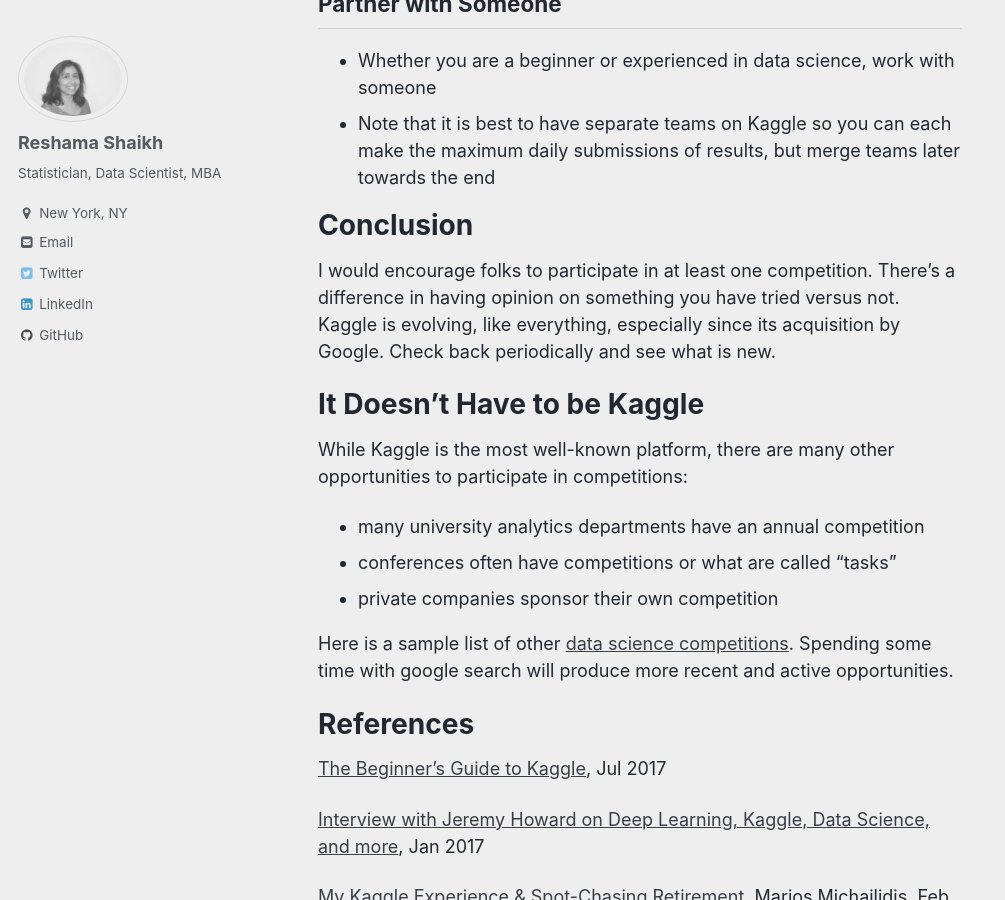
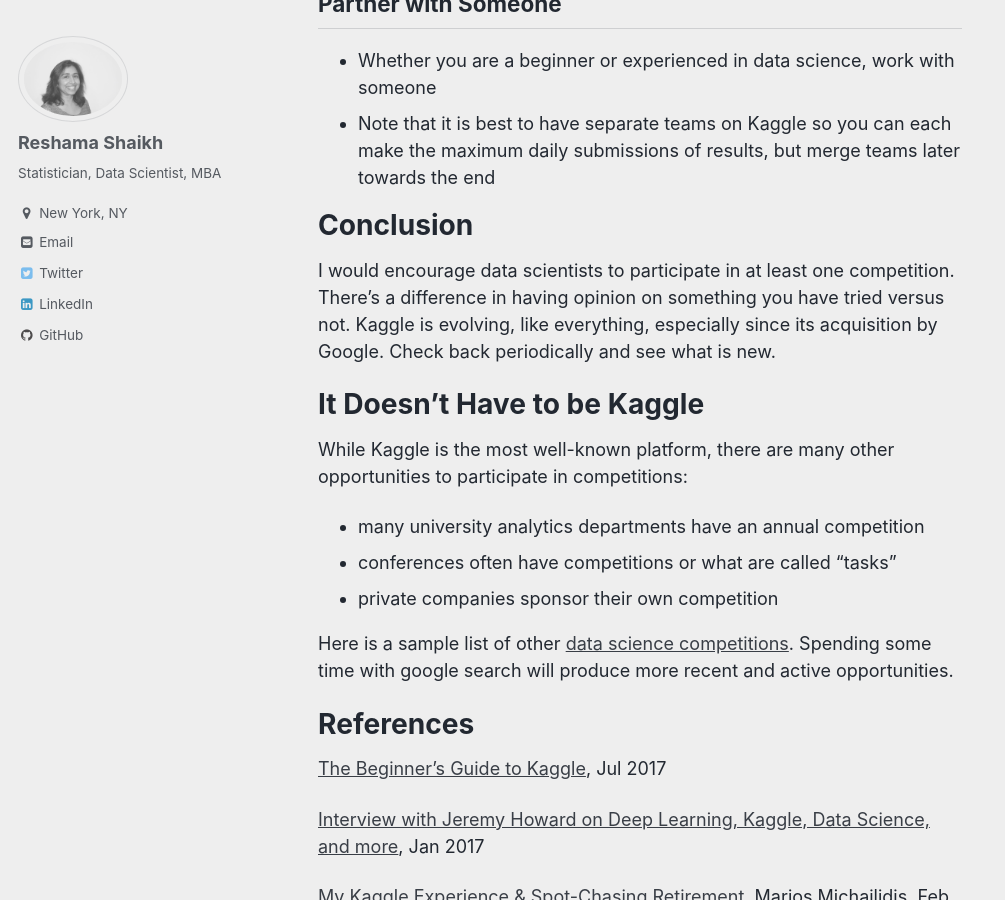
Before and after one commit to reshamas/reshamas.github.io, a Jekyll site: the page built from _posts/2018-04-19-to-kaggle-or-not.md, in a window 1280 px wide and 900 px high, scrolled down 4318 px. Shown: the whole window, without its empty margins (0-1005 px from the left). Built offline with Jekyll 4.4.1, drawn with Linux system fonts in a browser that asks for light colours.

Commit message:
Update 2018-04-19-to-kaggle-or-not.md

```diff
--- a/_posts/2018-04-19-to-kaggle-or-not.md
+++ b/_posts/2018-04-19-to-kaggle-or-not.md
@@ -84,7 +84,7 @@
 - Note that it is best to have separate teams on Kaggle so you can each make the maximum daily submissions of results, but merge teams later towards the end
 
 # Conclusion
-I would encourage folks to participate in at least one competition.  There’s a difference in having opinion on something you have tried versus not.  Kaggle is evolving, like everything, especially since its acquisition by Google.  Check back periodically and see what is new.
+I would encourage data scientists to participate in at least one competition.  There’s a difference in having opinion on something you have tried versus not.  Kaggle is evolving, like everything, especially since its acquisition by Google.  Check back periodically and see what is new.
 
 # It Doesn’t Have to be Kaggle
 While Kaggle is the most well-known platform, there are many other opportunities to participate in competitions:
```
